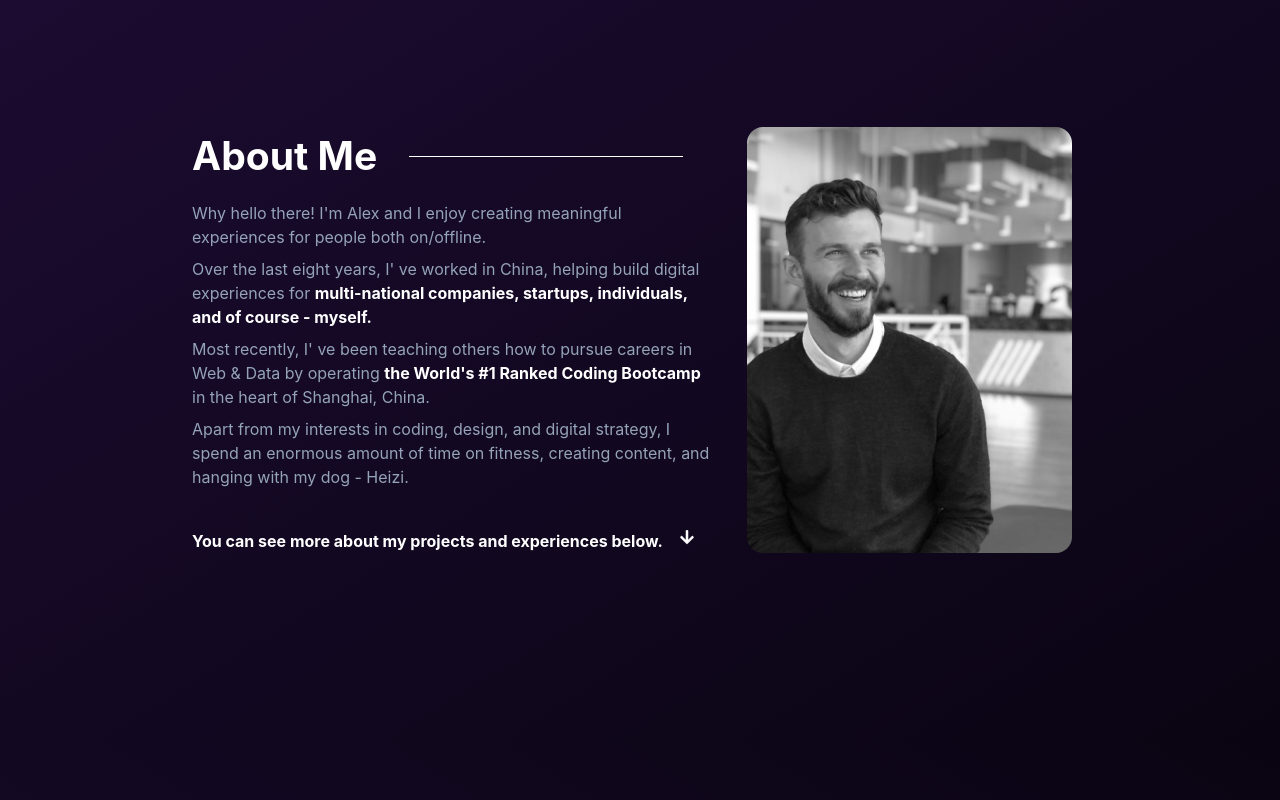
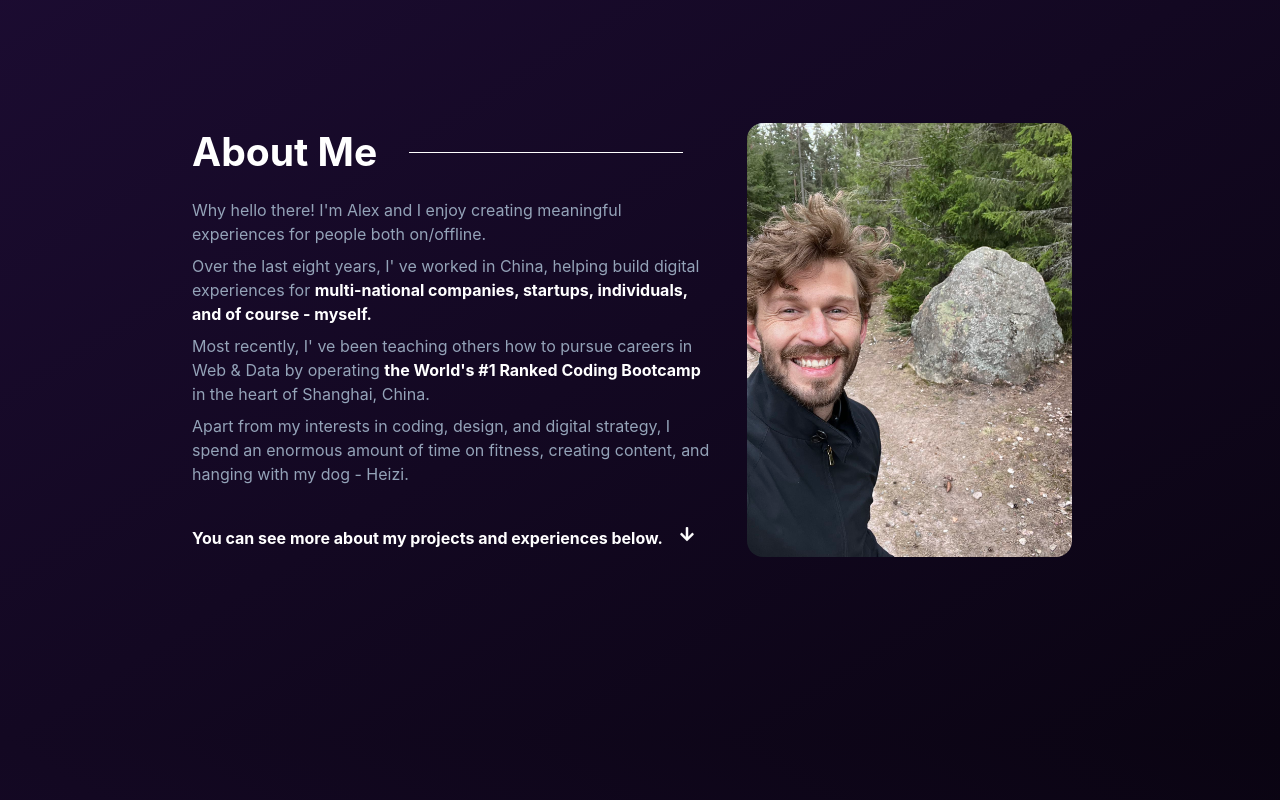
Before and after one commit to smithavt14/next-portfolio-site, a Next.js app: page / in a window 1280 px wide. Shown: the part 860-1660 px from the top of the page. Built offline with nearby package versions, Linux system fonts and the light colour scheme.

Commit message:
Remove contact from navbar

```diff
--- a/components/About.js
+++ b/components/About.js
@@ -39,7 +39,7 @@ const Content = () => {
         </div>
       </div>
       <div className="mx-4 h-full flex grow-0 justify-center items-center opacity-0 animate-fadeUp" style={{animationDelay: '400ms'}}>
-        <img className="object-cover rounded-2xl h-full" src="images/headshot.png" alt="Profile Pic" />
+        <img className="object-cover rounded-2xl h-full" src="images/headshot.jpeg" alt="Profile Pic" />
       </div>
     </div>
   )
--- a/components/Navbar.js
+++ b/components/Navbar.js
@@ -11,7 +11,6 @@ const Navbar = ({darkMode, toggleDarkMode}) => {
     <div onAnimationEnd={(event) => endAnimation(event)} className="transition-all duration-200 fixed inset-x-0 top-0 py-8 px-12 w-screen text-midnight dark:text-white flex justify-center md:justify-end items-center z-50 opacity-0 animate-fadeUp" style={{animationDelay: '2s'}}>
       <a href="#about" className="mr-8 duration-200 hover:text-slate-400">About</a>
       <a href="#work" className="mr-8 duration-200 hover:text-slate-400">Work</a>
-      <a href="#contact" className="mr-8 duration-200 hover:text-slate-400">Contact</a>
 
       <div onClick={toggleDarkMode} className="
       group min-h-7 py-2 px-4 cursor-pointer border-2 rounded-full flex items-center transition-all duration-200
```
Also changed, not shown: public/images/headshot.jpeg (added).
